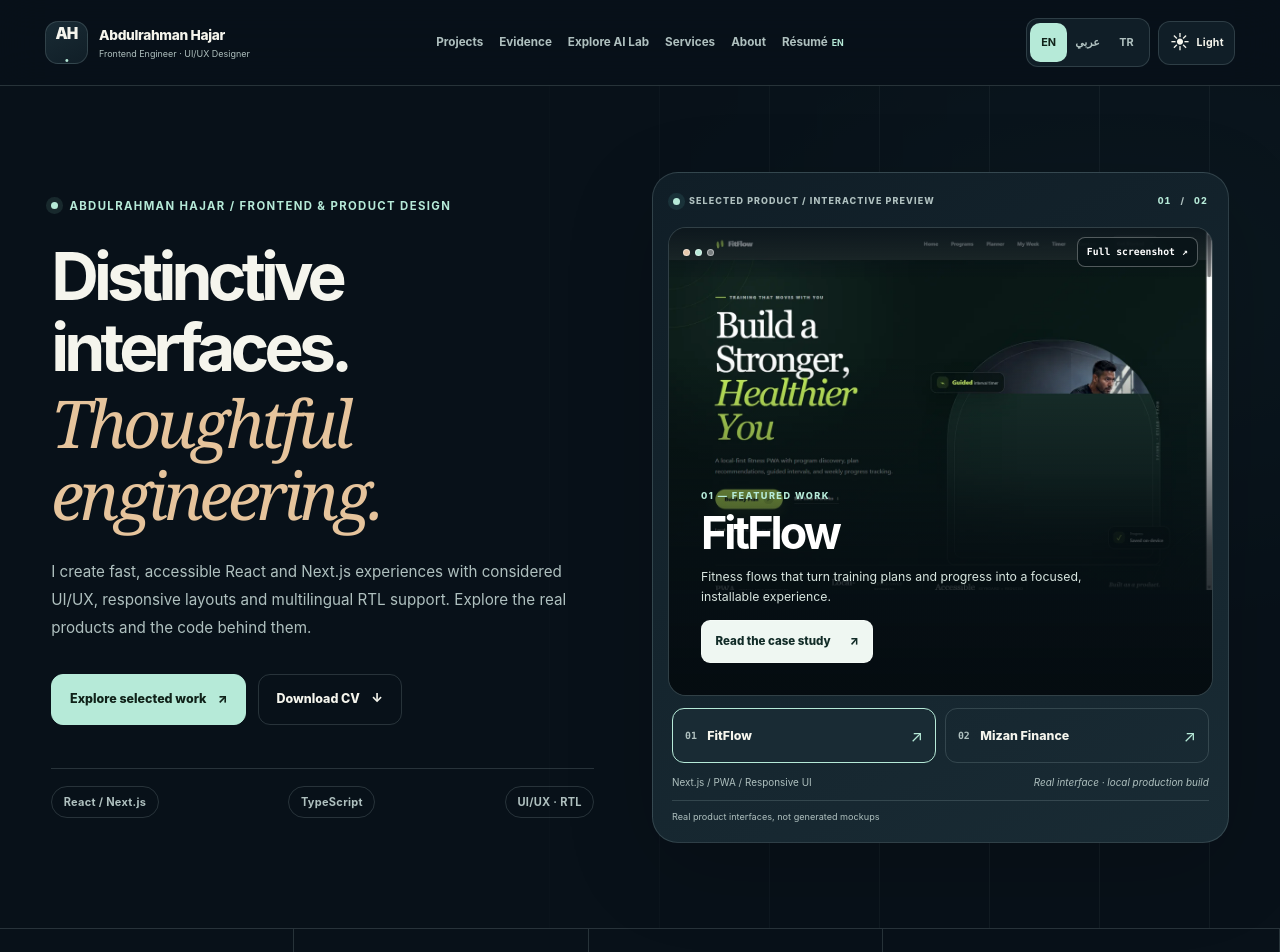
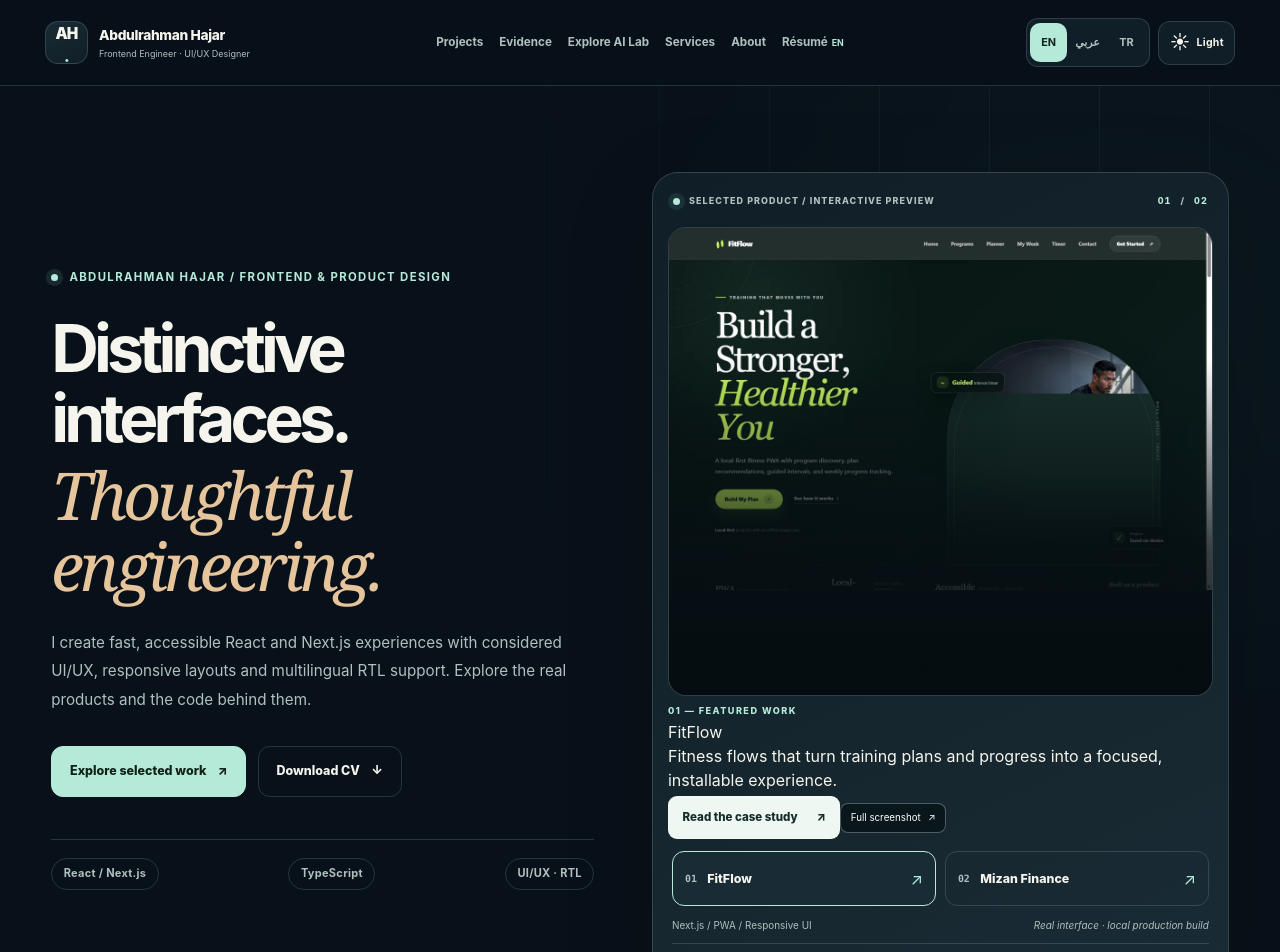
Before and after one commit to rahman-997/portfolio, a Next.js app: page / in a window 1280 px wide. Shown: the top 952 px of the page. Built offline with nearby package versions, Linux system fonts and the light colour scheme.

Commit message:
fix(ux): move project title CTAs and proof outside screenshot so interface remains readable

```diff
--- a/app/experience/FeaturedShowcase.tsx
+++ b/app/experience/FeaturedShowcase.tsx
@@ -120,19 +120,21 @@ export default function FeaturedShowcase({ locale }: { locale: Locale }) {
           className={styles.screenImage}
           priority={selected === "fitflow"}
         />
-        <div className={styles.screenChrome}>
-          <span className={styles.windowDots} aria-hidden="true"><i/><i/><i/></span>
+      </div>
+
+      <div className={styles.projectDetails}>
+        <div className={styles.detailsBody}>
+          <span className={styles.indexLabel}>0{selected === "fitflow" ? "1" : "2"} — {copy.work}</span>
+          <h2>{project.name}</h2>
+          <p>{project.description[locale]}</p>
+        </div>
+        <div className={styles.detailsActions}>
+          <Link className={styles.studyLink} href={project.href}>
+            {copy.view}<span aria-hidden="true">↗</span>
+          </Link>
           <a className={styles.captureLink} href={project.image} target="_blank" rel="noopener noreferrer">
             {copy.capture}<span aria-hidden="true">↗</span>
           </a>
-        </div>
-        <div className={styles.screenCaption}>
-          <span className={styles.indexLabel}>0{selected === "fitflow" ? "1" : "2"} — {copy.work}</span>
-          <h2>{project.name}</h2>
-          <p>{project.description[locale]}</p>
-          <Link className={styles.studyLink} href={project.href}>
-            {copy.view}<span aria-hidden="true">↗</span>
-          </Link>
         </div>
       </div>
 
```
